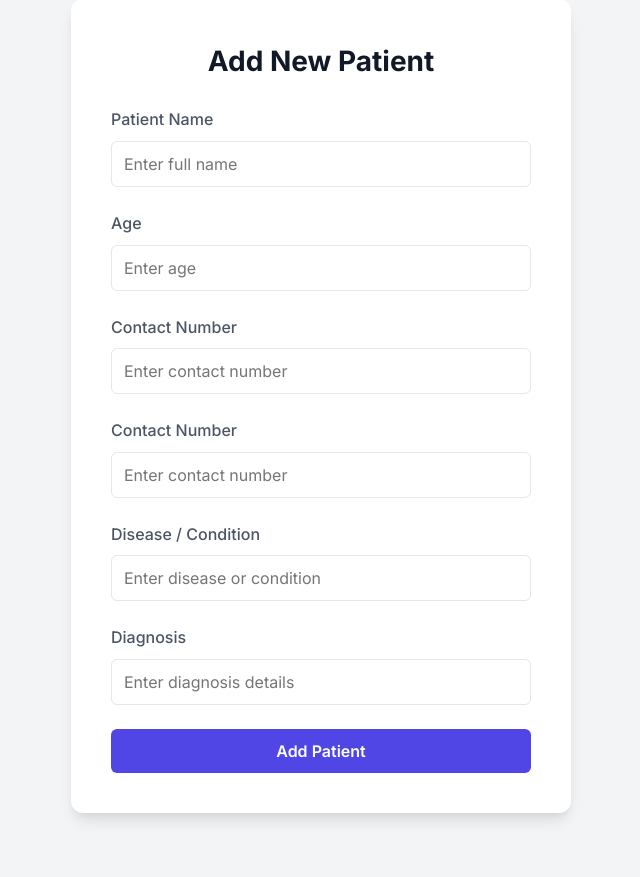
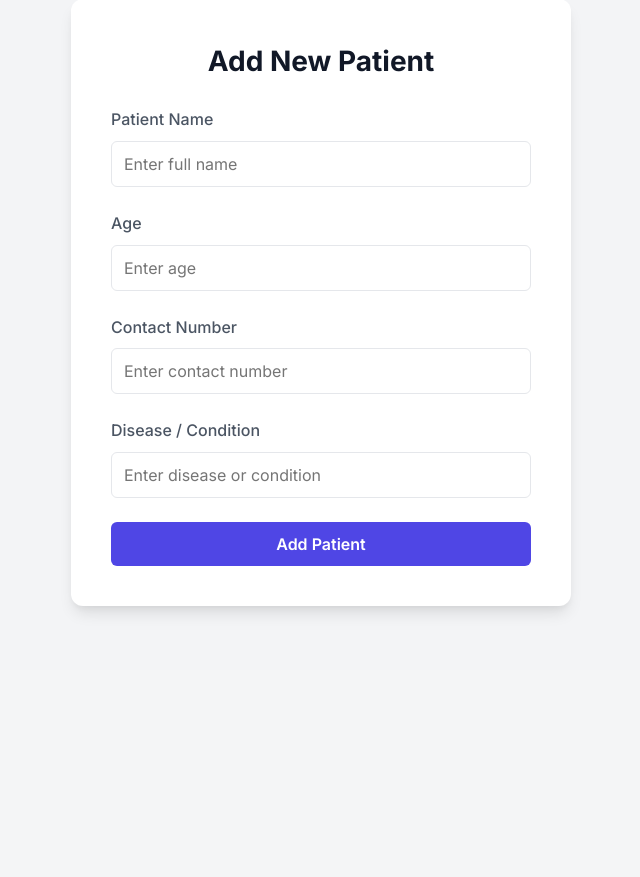
Before and after one commit to Anuj-k5/HealthOps-Devops, a Flask app: page /add in a window 1280 px wide. Shown: the part 139-1016 px from the top of the page, without its empty margins (319-959 px from the left). After the commit the page ends 753 px from the top, so only its background shows below. Run offline with Flask 3, Linux system fonts and the light colour scheme; the visitor is signed in with stand-in values (Sample User, id 1); some libraries are stand-ins or nearby versions.

Commit message:
Fixed duplicate fields in add patient form

```diff
--- a/templates/add_patient.html
+++ b/templates/add_patient.html
@@ -24,17 +24,8 @@
         </div>
 
         <div class="form-group">
-            <label class="form-label" for="contact">Contact Number</label>
-            <input class="form-control" type="tel" id="contact" name="contact" required placeholder="Enter contact number">
-        </div>
-        <div class="form-group">
             <label class="form-label" for="disease">Disease / Condition</label>
             <input class="form-control" type="text" id="disease" name="disease" required placeholder="Enter disease or condition">
-        </div>
-
-        <div class="form-group">
-            <label class="form-label" for="diagnosis">Diagnosis</label>
-            <input class="form-control" type="text" id="diagnosis" name="diagnosis" required placeholder="Enter diagnosis details">
         </div>
 
         <button class="btn" type="submit">Add Patient</button>
```
